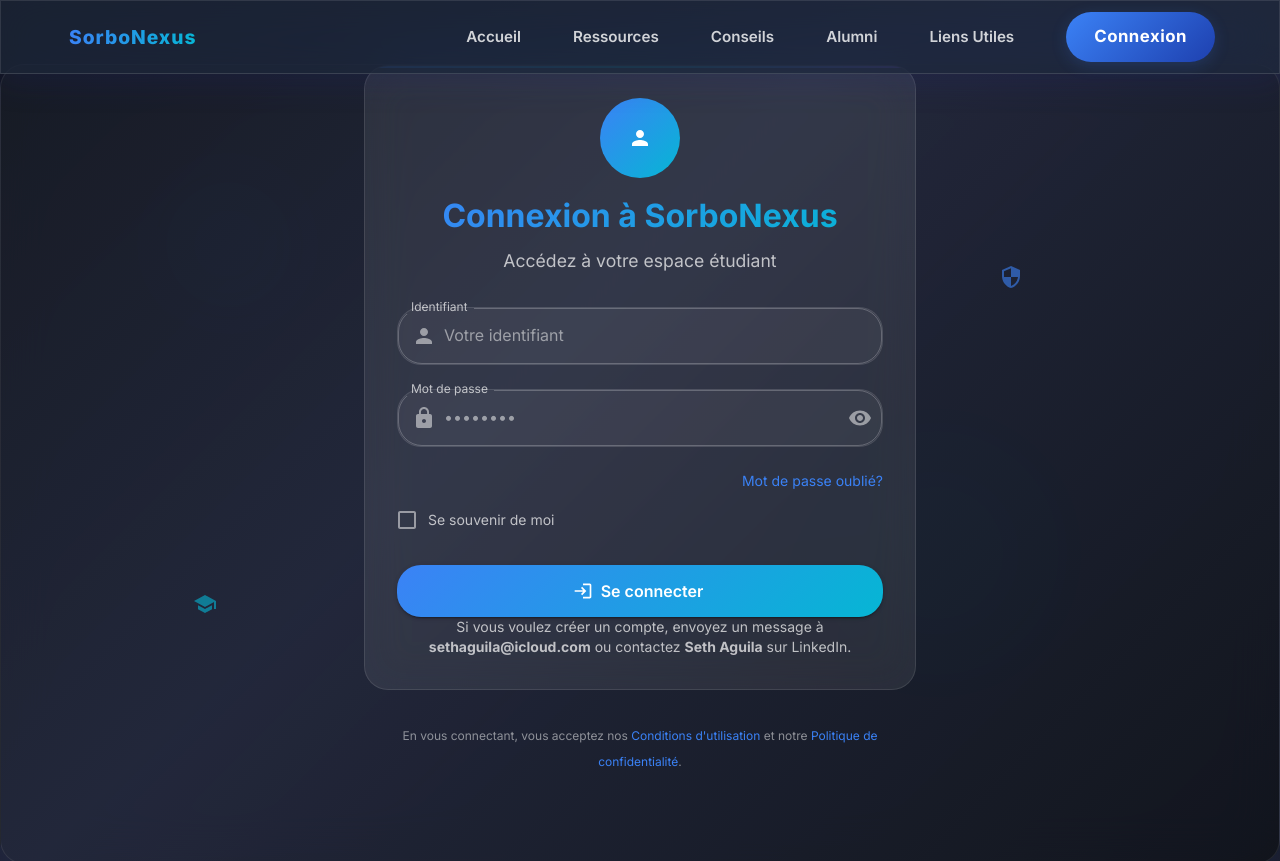
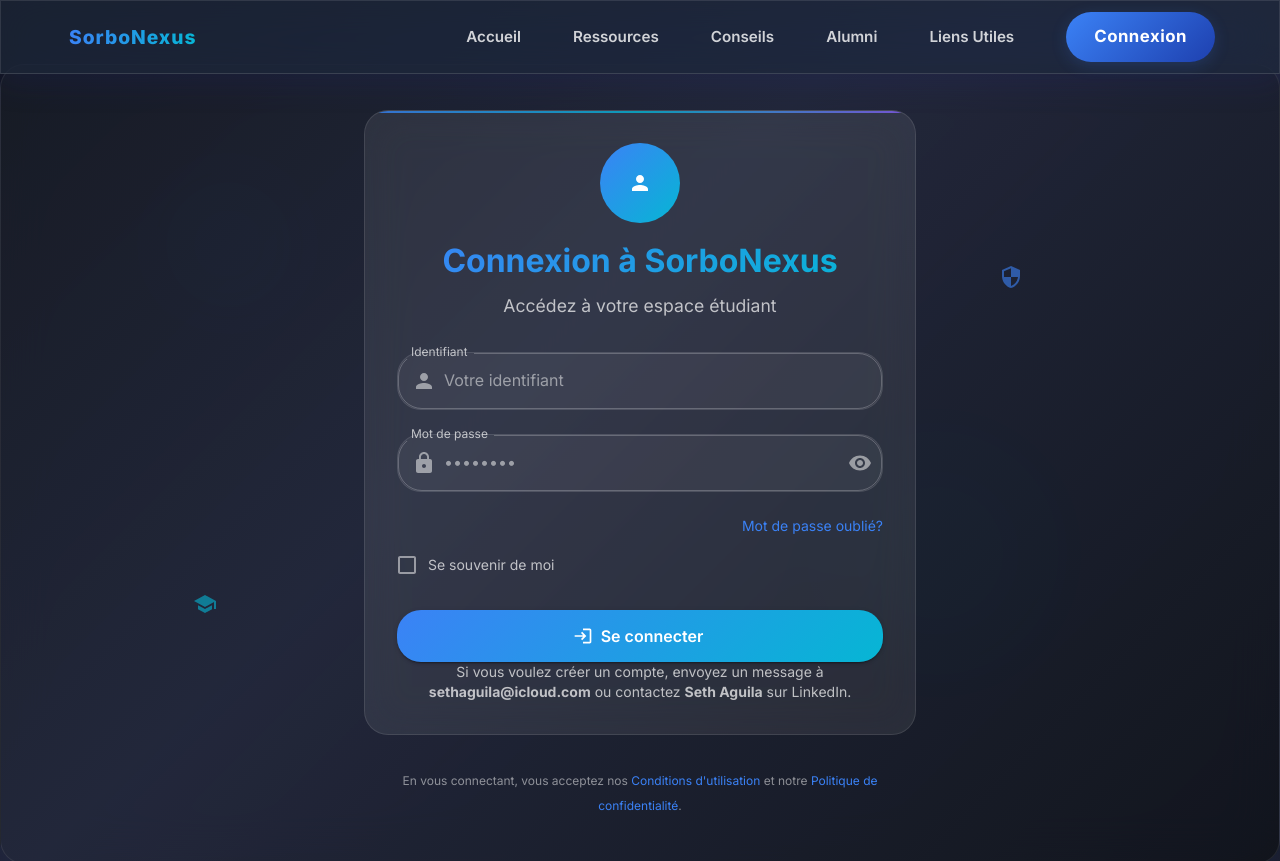
Before and after one commit to userdigitaldevil/SorboNexus, a React (Vite) app: page /connexion in a window 1280 px wide. Shown: the top 861 px of the page. Built offline with nearby package versions, Linux system fonts and the light colour scheme.

Commit message:
Center Connexion (login) page card vertically and horizontally using flexbox

```diff
--- a/src/pages/Connexion.jsx
+++ b/src/pages/Connexion.jsx
@@ -107,7 +107,16 @@ export default function Connexion() {
   };
 
   return (
-    <div className="glassy-bg min-h-screen">
+    <div
+      className="glassy-bg min-h-screen"
+      style={{
+        minHeight: "100vh",
+        display: "flex",
+        alignItems: "center",
+        justifyContent: "center",
+        position: "relative",
+      }}
+    >
       {/* Background Elements */}
       <motion.div
         initial={{ opacity: 0, scale: 0.8 }}
```
